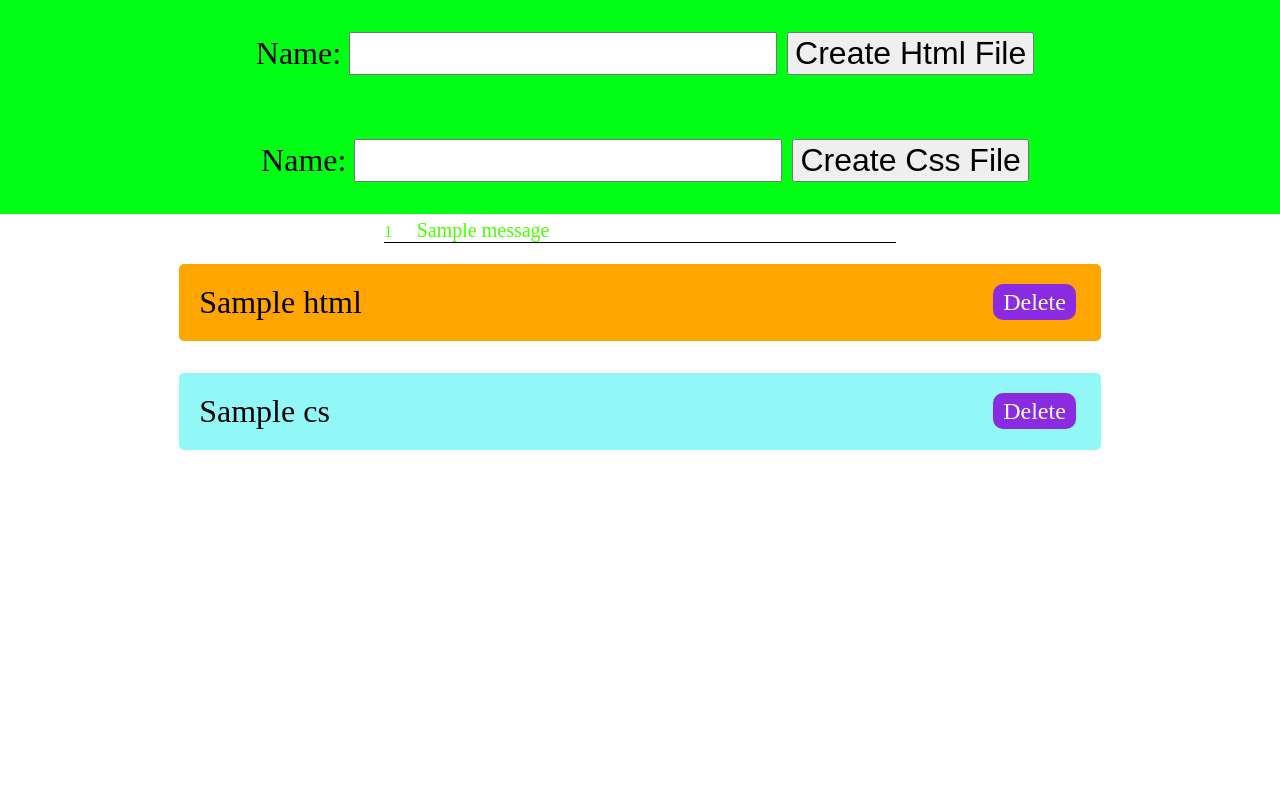
After one commit to Rezapyyp/css_g2_with_django, a Django app: template templates/main/generator/files/list.html in a window 1280 px wide. The commit adds this page. Run offline with Django 5.2, Linux system fonts and the light colour scheme; tables that the repository leaves empty hold one stand-in row (values such as "Sample post"); the template is opened without the code that fills it: values that come from a table or form of the project are taken from there, most other values are stand-ins (such as "Sample title", 1, 10 or a date in 2020); one stand-in notice (Sample message) is shown.

Commit message:
Files DEVELOPED

```diff
--- a/main/admin.py
+++ b/main/admin.py
@@ -1,5 +1,6 @@
 from django.contrib import admin
-from .models import Html , Folder
+from .models import Css , Html , Folder
 
 admin.site.register(Html)
+admin.site.register(Css)
 admin.site.register(Folder)
--- a/main/forms.py
+++ b/main/forms.py
@@ -1,5 +1,5 @@
 from django import forms
-from .models import Folder
+from .models import Folder , Html , Css
 
 
 
@@ -7,3 +7,16 @@ class CreateFolderForm(forms.ModelForm):
     class Meta :
         model = Folder
         fields = ("name" ,)
+
+
+
+class CreateHtmlFileForm(forms.ModelForm):
+    class Meta :
+        model = Html
+        fields = ("name",)
+
+
+class CreateCssFileForm(forms.ModelForm):
+    class Meta :
+        model = Css
+        fields = ("name",)
--- a/main/models.py
+++ b/main/models.py
@@ -11,12 +11,22 @@ def folder_name_validator(folder_name):
         raise ValidationError("Folder_name can`t have a space !!! ")
     return folder_name
 
+def html_name_validator(value):
+    if " " or ".html" in value :
+        raise ValidationError("Error")
+    return value
+
+def css_name_validator(value):
+    # if " " or ".css" in value :
+    #     raise ValidationError("Error")
+    return value
+
 
 class Folder(models.Model):
     # objects = FolderManager()
 
     PATH  =  BASE_DIR / "templates" / "generated"
-    name = models.CharField(max_length=120, unique=True,validators=[folder_name_validator])
+    name = models.SlugField(max_length=120, unique=True,validators=[folder_name_validator])
 
     def get_path(self):
         path =  self.PATH / self.name
@@ -36,14 +46,16 @@ class Folder(models.Model):
 class Html(models.Model):
     objects = HtmlManager()
 
-    name = models.CharField(max_length=120, unique=True)
-    json = models.TextField(default=None , blank=True , null=True)
+    name = models.SlugField(max_length=120, unique=True)
+    json = models.TextField(default=None , blank=True , null=True,validators=[html_name_validator])
     dict = models.TextField(default=None , blank=True , null=True)
     str = models.TextField(default=None  , blank=True , null=True)
 
     folder = models.ForeignKey(Folder , on_delete=models.DO_NOTHING)
 
 
+    def get_name(self):
+        return self.name+".html"
 
     def save(self, *args , **kwargs):
         super().save(*args , **kwargs)
@@ -59,7 +71,7 @@ class Html(models.Model):
 class Css(models.Model):
     # objects = CssManager()
 
-    name = models.CharField(max_length=120, unique=True)
+    name = models.SlugField(max_length=120, unique=True , validators=[css_name_validator])
     json = models.TextField(default=None , blank=True , null=True)
     dict = models.TextField(default=None , blank=True , null=True)
     str = models.TextField(default=None  , blank=True , null=True)
--- a/main/urls.py
+++ b/main/urls.py
@@ -16,7 +16,15 @@ generators = [
     path("list_folders/" , views.list_folders , name="list_folders"),
     path("create_folder/" , views.create_folder , name="create_folder"),
     path("delete_folder/<int:folder_id>/" , views.delete_folder , name="delete_folder"),
+
     # Files
+    path("files_of_folder/<slug:folder_name>/" , views.files_of_folder , name="files_of_folder"),
+    path("create_html_file/<slug:folder_name>/",views.create_html_file , name="create_html_file"),
+    path("create_css_file/<slug:folder_name>/",views.create_css_file , name="create_css_file"),
+    path("delete_html_file/<slug:folder_name>/<int:file_id>/",views.delete_html_file , name="delete_html_file"),
+    path("delete_css_file/<slug:folder_name>/<int:file_id>/" , views.delete_css_file , name="delete_css_file"),
+
+
 
 ]
 
--- /dev/null
+++ b/templates/main/generator/files/list.html
@@ -0,0 +1,165 @@
+{% load l10n%}
+<!DOCTYPE html>
+<html lang="en">
+<head>
+    <meta charset="UTF-8">
+    <meta name="viewport" content="width=device-width, initial-scale=1.0">
+    <title>files of {{folder_name}}</title>
+<style>
+    body{
+        padding: 0;
+        margin: 0;
+
+    }
+    .b0{
+        border: 3px solid black;
+    }
+    form {
+        display: flex;
+        justify-content: center;
+        align-items: center;
+        background-color: rgb(0, 255, 21);
+    }
+    form p{
+        margin: 10px;
+        margin-block: 2rem;
+        display: inline-block;
+        font-size:xx-large;
+    }
+
+    form input{
+        text-align: center;
+        font-size:xx-large;
+    }
+
+    .box{
+        width: 100vw;
+        height: 100vh;
+        display: flex;
+        flex-direction: column;
+        align-items: center;
+    }
+
+    .head{
+        width: 100%;
+    }
+
+    .file_list{
+        display: flex;
+        flex-direction: column;
+        align-items: center;
+        justify-content: center;
+        width: 80%;
+    }
+
+    .file_list .folder_box{
+        display: flex;
+        align-items: center;
+        justify-content:space-between ;
+        margin: 1rem;
+        width: 90%;
+        background-color:rgb(146, 247, 247);
+        border-radius: 5px;
+    }
+    .folder_box div{
+        margin : 1.25rem;
+    }
+    .file_list .folder_box .folder{
+        font-size: 2rem;
+    }
+
+    .folder a{
+        color: black;
+        text-decoration: none;
+    }
+    .file_list .folder_box .options span{
+        font-size: x-large;
+        background-color:blueviolet;
+        color: white;
+        padding: 5px;
+        border-radius: 10px;
+        margin-inline: 5px;
+    }
+    .file_list .folder_box .options span a{
+        font-size: x-large;
+        background-color:blueviolet;
+        color: white;
+        padding: 5px;
+        border-radius: 10px;
+        text-decoration: none;
+    }
+
+    .msgs{
+        width: 40%;
+        height: fit-content;
+    }
+
+    .msgs .success{
+        color: rgb(72, 255, 0);
+    }
+
+    .msgs .error{
+        color: rgb(255, 72, 0);
+    }
+
+    .msgs .msg-box{
+        position: relative;
+        border-bottom: 1px solid black;
+        margin-block: 5px;
+        font-size: 17px;
+    }
+    .msg{
+        font-size: 20px;
+        position: relative;
+        left: 20px;
+    }
+</style>
+</head>
+<body>
+<div class="box">
+
+    <div class="head">
+        <form method="post" action="{% url 'main:create_html_file' folder_name %}">
+            {% csrf_token %}
+            {{create_html_form.as_p}}
+            <input type="submit" autocomplete="off" value="Create Html File" name="createhtmlfile" id="submit_to_create_html_file">
+        </form>
+        <form method="post" action="{% url 'main:create_css_file' folder_name %}">
+            {% csrf_token %}
+            {{create_css_form.as_p}}
+            <input type="submit" autocomplete="off" value="Create Css File" name="createcssfile" id="submit_to_create_css_file">
+        </form>
+    </div>
+    {% if messages %}
+        <div class="msgs">
+            {% for message in messages %}
+            <div class="msg-box {{ message.tags }}" >
+                <span>{{forloop.counter}}</span>
+                <span class="msg">{{ message|capfirst }}</span>
+            </div>
+            {% endfor %}
+        </div>
+    {% endif %}
+    <div class="file_list">
+        {% for file in html_files %}
+            <div class="folder_box" style="background-color: orange ">
+                <div class="folder"><a href="{% url 'main:files_of_folder' file.name %}">{{file.name}}</a></div>
+                <div class="options">
+                    <span><a href="{% url 'main:delete_html_file' folder_name file.id %}">Delete</a></span>
+                </div>
+            </div>
+        {% endfor %}
+    </div>
+    <div class="file_list">
+        {% for file in css_files %}
+            <div class="folder_box" style="background-color: blue-sky ">
+                <div class="folder"><a href="{% url 'main:files_of_folder' file.name %}">{{file.name}}</a></div>
+                <div class="options">
+                    <span><a href="{% url 'main:delete_css_file' folder_name file.id %}">Delete</a></span>
+                </div>
+            </div>
+        {% endfor %}
+    </div>
+</div>
+</body>
+</html>
--- a/templates/main/generator/folders/list.html
+++ b/templates/main/generator/folders/list.html
@@ -58,7 +58,7 @@ form input{
     justify-content:space-between ;
     margin: 1rem;
     width: 90%;
-    background-color:rgb(146, 247, 247);
+    background-color: yellow ;
     border-radius: 5px;
 }
 .folder_box div{
@@ -125,7 +125,6 @@ form input{
             {{create_folder_form.as_p}}
             <input type="submit" autocomplete="off" value="Create Folder" name="createfolder" id="submit_to_create_folder">
         </form>
-        <h1>{{l10n}}</h1>
     </div>
     {% if messages %}
         <div class="msgs">
@@ -140,7 +139,7 @@ form input{
     <div class="folder_list">
         {% for folder in folders %}
             <div class="folder_box">
-                <div class="folder"><a href="">{{folder.name}}</a></div>
+                <div class="folder"><a href="{% url 'main:files_of_folder' folder.name %}">{{folder.name}}</a></div>
                 <div class="options">
                     <span><a href="{% url 'main:delete_folder' folder.id %}">Delete</a></span>
                 </div>
```
Also changed, not shown: main/views.py (+110 -3 lines), templates/main/generator/folders/create.html (deleted, +0 -13 lines), main/migrations/0004_alter_css_folder_alter_html_folder.py (added), main/migrations/0005_alter_css_folder_alter_html_folder.py (added), main/migrations/0006_alter_css_name_alter_html_name.py (added), main/migrations/0007_alter_folder_name.py (added).
